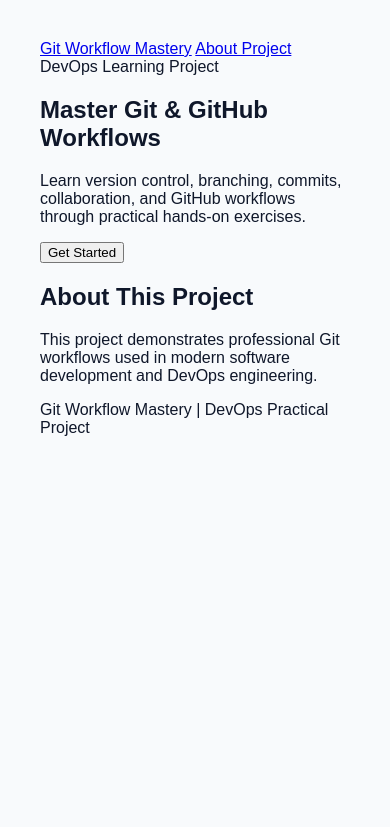
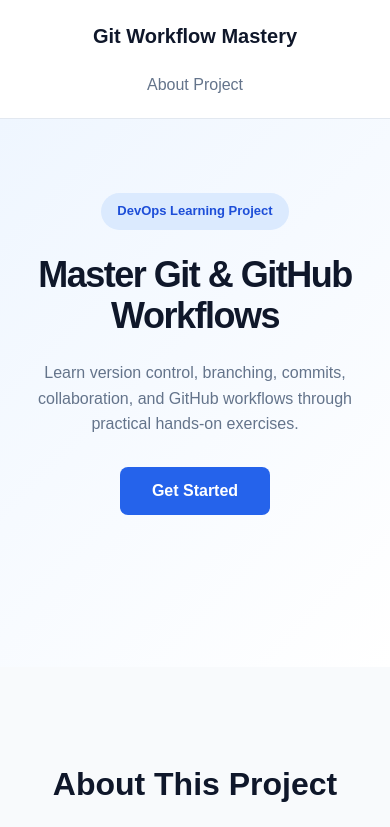
Before and after one commit to ifobook/git-workflow-mastery, a plain HTML site: page index.html in a window 390 px wide. Shown: the top 827 px of the page. Drawn offline with Linux system fonts and the light colour scheme.

Commit message:
style: add responsive homepage styling and animations

```diff
--- a/css/style.css
+++ b/css/style.css
@@ -1,7 +1,200 @@
+:root {
+  --primary: #2563eb;
+  --primary-dark: #1d4ed8;
+  --background: #f8fafc;
+  --text: #0f172a;
+  --muted: #64748b;
+}
+
+* {
+  box-sizing: border-box;
+}
+
+html {
+  scroll-behavior: smooth;
+}
+
 body {
-  font-family: Arial, sans-serif;
   margin: 0;
-  padding: 40px;
-  background: #f8fafc;
-  color: #0f172a;
+  font-family: Arial, Helvetica, sans-serif;
+  background: var(--background);
+  color: var(--text);
+  line-height: 1.6;
 }
+
+/* Navigation */
+.site-header {
+  background: #ffffff;
+  border-bottom: 1px solid #e2e8f0;
+}
+
+.navbar {
+  max-width: 1100px;
+  margin: auto;
+  padding: 20px 24px;
+  display: flex;
+  justify-content: space-between;
+  align-items: center;
+  gap: 20px;
+}
+
+.logo {
+  color: var(--text);
+  font-size: 20px;
+  font-weight: 700;
+  text-decoration: none;
+}
+
+.nav-link {
+  color: var(--muted);
+  text-decoration: none;
+  transition: color 0.3s ease;
+}
+
+.nav-link:hover {
+  color: var(--primary);
+}
+
+/* Hero Section */
+.hero {
+  min-height: 75vh;
+  display: flex;
+  align-items: center;
+  justify-content: center;
+  padding: 80px 24px;
+  text-align: center;
+  background: linear-gradient(135deg, #eff6ff, #ffffff);
+}
+
+.hero-content {
+  max-width: 760px;
+  animation: fadeUp 0.8s ease-out;
+}
+
+.badge {
+  display: inline-block;
+  padding: 8px 16px;
+  background: #dbeafe;
+  color: var(--primary-dark);
+  border-radius: 30px;
+  font-size: 13px;
+  font-weight: 600;
+}
+
+.hero h1 {
+  font-size: clamp(36px, 5vw, 60px);
+  line-height: 1.15;
+  margin: 24px 0;
+  letter-spacing: -1.5px;
+}
+
+.hero p {
+  color: var(--muted);
+  font-size: 18px;
+  margin-bottom: 30px;
+}
+
+#welcomeBtn {
+  background: var(--primary);
+  color: white;
+  border: none;
+  padding: 15px 32px;
+  border-radius: 8px;
+  font-size: 16px;
+  font-weight: 600;
+  cursor: pointer;
+  transition: transform 0.3s ease, background 0.3s ease;
+}
+
+#welcomeBtn:hover {
+  background: var(--primary-dark);
+  transform: translateY(-3px);
+}
+
+#welcomeBtn:focus-visible {
+  outline: 3px solid #93c5fd;
+  outline-offset: 3px;
+}
+
+#welcomeMessage {
+  min-height: 28px;
+  margin-top: 20px;
+  font-weight: 600;
+  color: var(--primary-dark);
+}
+
+/* About Section */
+.about {
+  max-width: 900px;
+  margin: auto;
+  padding: 90px 24px;
+  text-align: center;
+}
+
+.about h2 {
+  font-size: 32px;
+  margin-bottom: 20px;
+}
+
+.about p {
+  color: var(--muted);
+  font-size: 17px;
+}
+
+/* Footer */
+.footer {
+  padding: 24px;
+  text-align: center;
+  background: #0f172a;
+  color: #cbd5e1;
+  font-size: 14px;
+}
+
+/* Animation */
+@keyframes fadeUp {
+  from {
+    opacity: 0;
+    transform: translateY(25px);
+  }
+
+  to {
+    opacity: 1;
+    transform: translateY(0);
+  }
+}
+
+@media (prefers-reduced-motion: reduce) {
+  html {
+    scroll-behavior: auto;
+  }
+
+  .hero-content {
+    animation: none;
+  }
+
+  .nav-link,
+  #welcomeBtn {
+    transition: none;
+  }
+}
+
+/* Responsive Design */
+@media (max-width: 600px) {
+  .navbar {
+    flex-direction: column;
+    text-align: center;
+  }
+
+  .hero {
+    min-height: 65vh;
+    padding: 70px 20px;
+  }
+
+  .hero p {
+    font-size: 16px;
+  }
+
+  .about {
+    padding: 65px 20px;
+  }
+}
```
